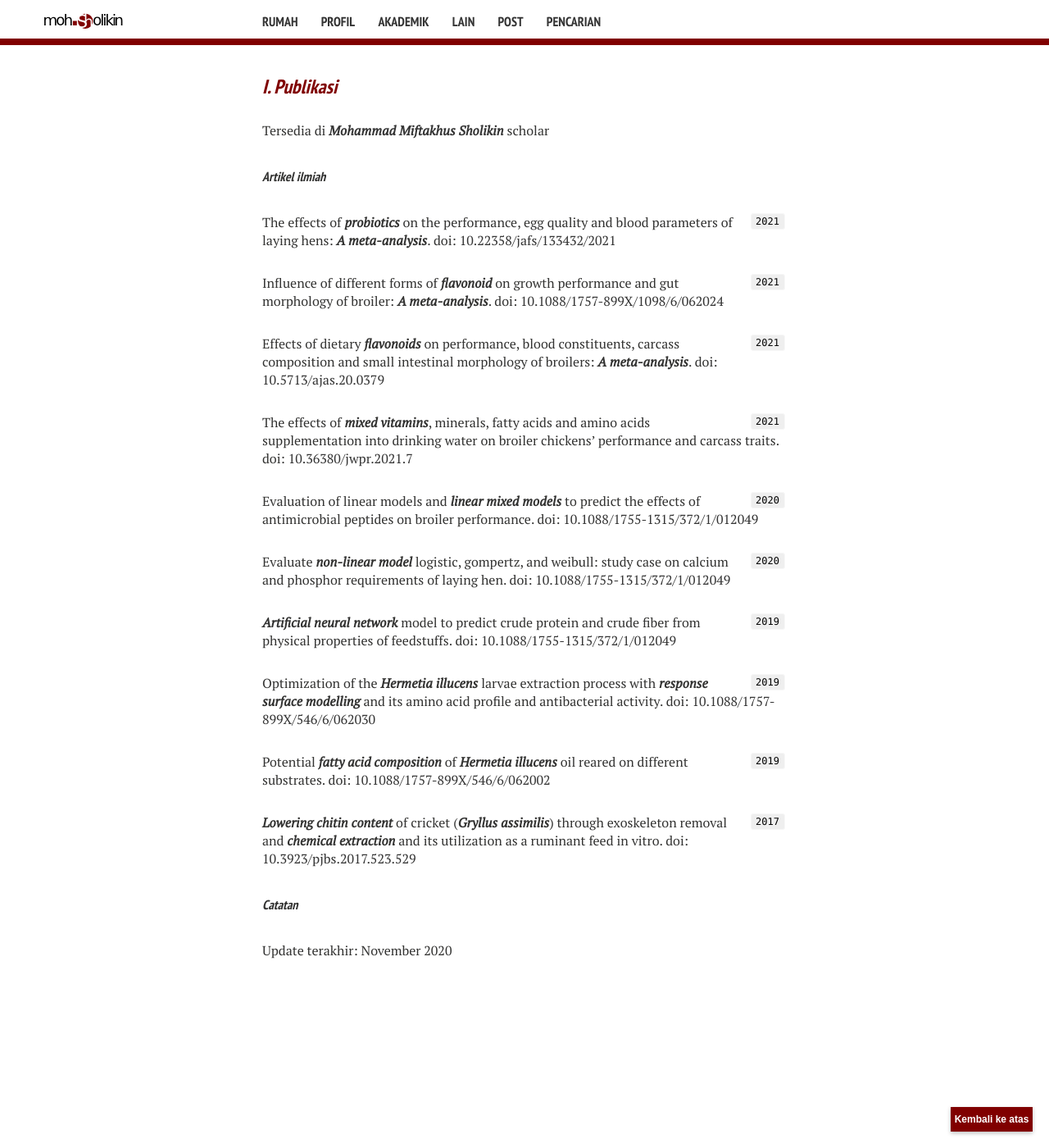
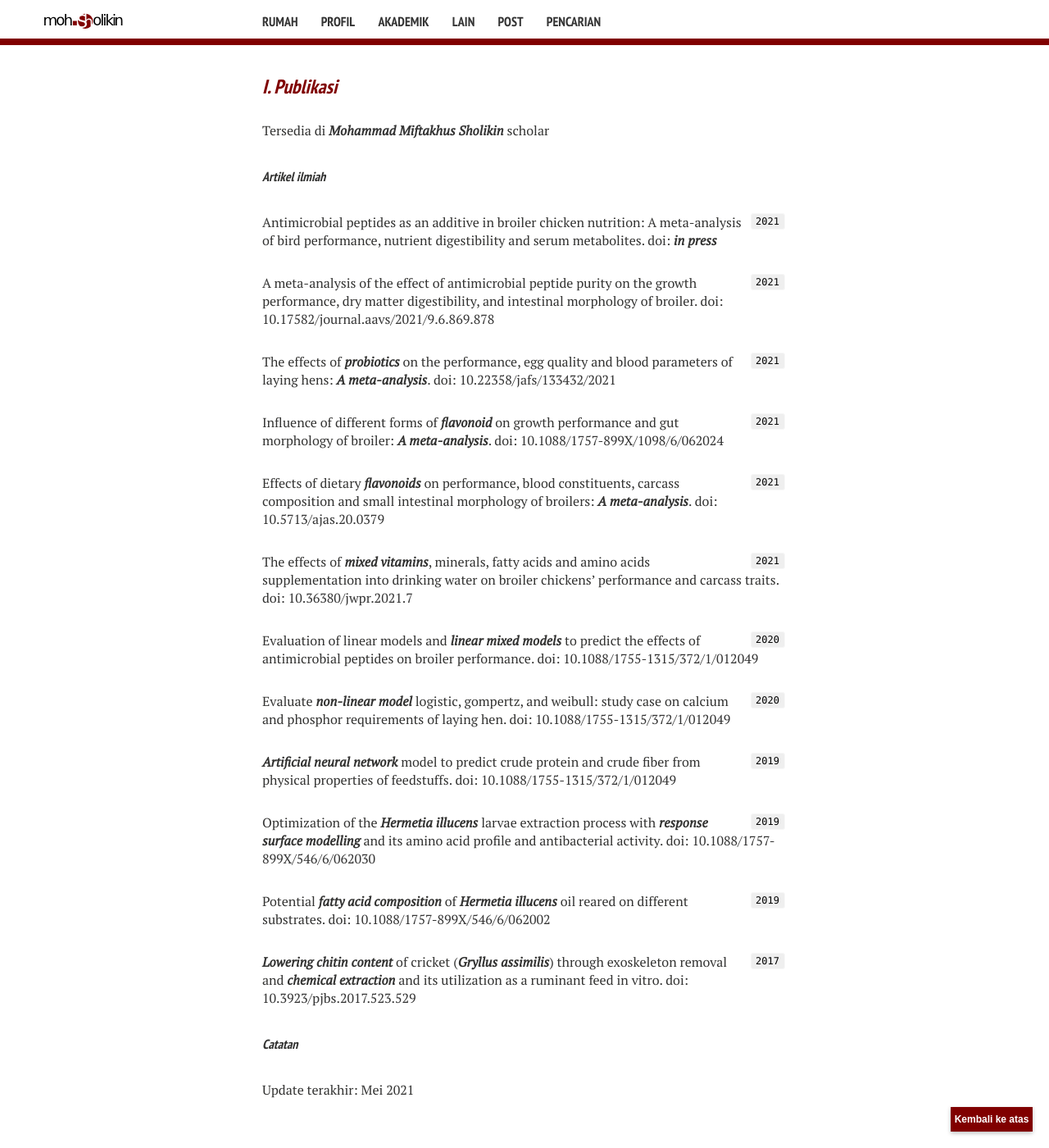
Before and after one commit to mohammad-miftakhus-sholikin/academic_website, a Jekyll site: the page built from _posts/profil/2021-01-18-riwayat-hidup-penulis.md, in a window 1280 px wide and 1400 px high, scrolled down 3049 px. Shown: the whole window at 82% size. Built offline with Jekyll 4.4.1, drawn with Linux system fonts in a browser that asks for light colours; nearby versions of some CDN libraries; some web fonts are replaced.

Commit message:
academic_website
- Edit the profile page

```diff
--- a/_posts/profil/2021-01-18-riwayat-hidup-penulis.md
+++ b/_posts/profil/2021-01-18-riwayat-hidup-penulis.md
@@ -155,6 +155,12 @@
 
 ##### _Artikel ilmiah_
 `2021`
+Antimicrobial peptides as an additive in broiler chicken nutrition: A meta-analysis of bird performance, nutrient digestibility and serum metabolites. doi: _in press_
+
+`2021`
+A meta-analysis of the effect of antimicrobial peptide purity on the growth performance, dry matter digestibility, and intestinal morphology of broiler. doi: [10.17582/journal.aavs/2021/9.6.869.878](http://nexusacademicpublishers.com/table_contents_detail/4/1781/html)
+
+`2021`
 The effects of _probiotics_ on the performance, egg quality and blood parameters of laying hens: _A meta-analysis_. doi: [10.22358/jafs/133432/2021](http://www.jafs.com.pl/The-effects-of-probiotics-on-the-performance-egg-quality-and-blood-parameters-of,133432,0,2.html)
 
 `2021`
@@ -186,4 +192,4 @@
 
 
 ##### _Catatan_
-Update terakhir: November 2020
+Update terakhir: Mei 2021
```
Also changed, not shown: Gemfile.lock.
